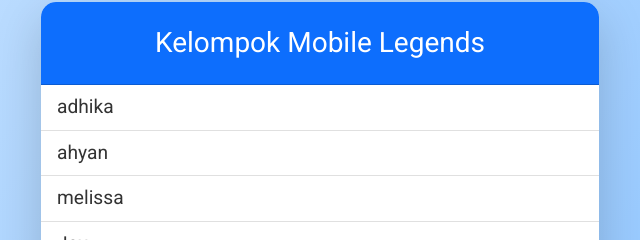
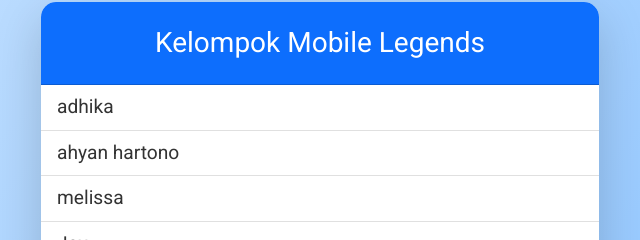
Before and after one commit to Dhikailman/MobileLegend, a plain HTML site: page index.html in a window 1280 px wide. Shown: the part 174-414 px from the top of the page, 320-960 px from the left. Drawn offline with nearby package versions, Linux system fonts and the light colour scheme.

Commit message:
merubah ahyan

```diff
--- a/index.html
+++ b/index.html
@@ -46,7 +46,7 @@
         <div class="card-header">Kelompok Mobile Legends</div>
         <ul class="list-group list-group-flush">
           <li class="list-group-item">adhika</li>
-          <li class="list-group-item">ahyan</li>
+          <li class="list-group-item">ahyan hartono</li>
           <li class="list-group-item">melissa</li>
           <li class="list-group-item">Joy</li>
           <li class="list-group-item">Xavier</li>
```
